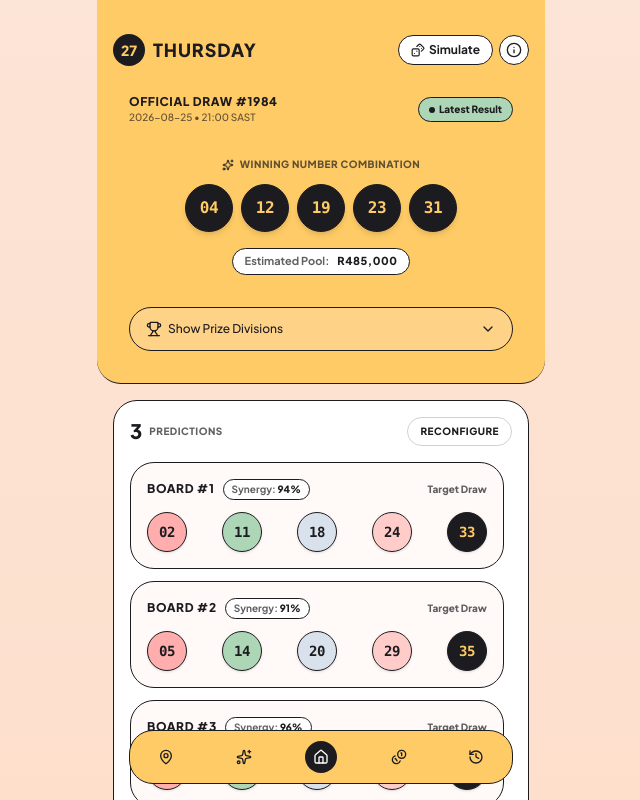
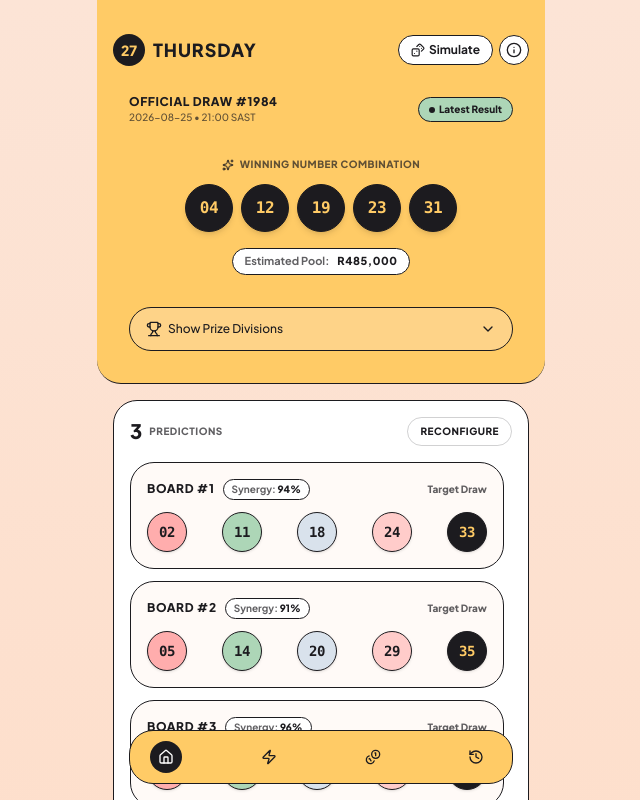
Before and after one commit to sebego-tumelo/mainLoop_ui, a Vue app: page / in a window 1280 px wide. Shown: the top 800 px of the page, without its empty margins (319-959 px from the left). Built offline with nearby package versions, Linux system fonts and the light colour scheme.

Commit message:
refactor: simplify navigation to 4 buttons (Home, Prediction, Ledger, History)

```diff
--- a/src/App.vue
+++ b/src/App.vue
@@ -153,30 +153,7 @@ const scrollToSection = (id, sectionName) => {
           id="mobile-bottom-nav"
           class="max-w-xs sm:max-w-sm mx-auto bg-nav-sand text-ui-charcoal rounded-[24px] py-2.5 px-5 border border-ui-charcoal flex items-center justify-between pointer-events-auto transition-transform duration-200 hover:scale-[1.02]"
         >
-          <!-- 1. Location / Results -->
-          <button
-            id="nav-btn-result"
-            @click="scrollToSection('section-latest-draw', 'result')"
-            title="Results"
-            :class="[
-              'p-2 rounded-full transition-all cursor-pointer',
-              activeSection === 'result' ? 'bg-ui-charcoal text-white' : 'text-ui-charcoal hover:bg-ui-charcoal/10'
-            ]"
-          >
-            <MapPin class="w-4 h-4" />
-          </button>
-
-          <!-- 2. AI Predict -->
-          <button
-            id="nav-btn-predict"
-            @click="isPredictModalOpen = true"
-            title="AI Predict"
-            class="p-2 rounded-full text-ui-charcoal hover:bg-ui-charcoal/10 transition-all cursor-pointer"
-          >
-            <Sparkles class="w-4 h-4" />
-          </button>
-
-          <!-- 3. Home / Center -->
+          <!-- 1. Home / Results -->
           <button
             id="nav-btn-home"
             @click="scrollToSection('section-current-prediction', 'home')"
@@ -189,7 +166,20 @@ const scrollToSection = (id, sectionName) => {
             <Home class="w-4 h-4" />
           </button>
 
-          <!-- 4. Ledger -->
+          <!-- 2. Prediction -->
+          <button
+            id="nav-btn-predict-scroll"
+            @click="scrollToSection('section-current-prediction', 'prediction')"
+            title="Prediction"
+            :class="[
+              'p-2 rounded-full transition-all cursor-pointer',
+              activeSection === 'prediction' ? 'bg-ui-charcoal text-white' : 'text-ui-charcoal hover:bg-ui-charcoal/10'
+            ]"
+          >
+            <Zap class="w-4 h-4" />
+          </button>
+
+          <!-- 3. Ledger -->
           <button
             id="nav-btn-ledger"
             @click="scrollToSection('section-financial-ledger', 'ledger')"
@@ -202,7 +192,7 @@ const scrollToSection = (id, sectionName) => {
             <Coins class="w-4 h-4" />
           </button>
 
-          <!-- 5. History / Profile -->
+          <!-- 4. History -->
           <button
             id="nav-btn-history"
             @click="scrollToSection('section-historical-records', 'history')"
```
